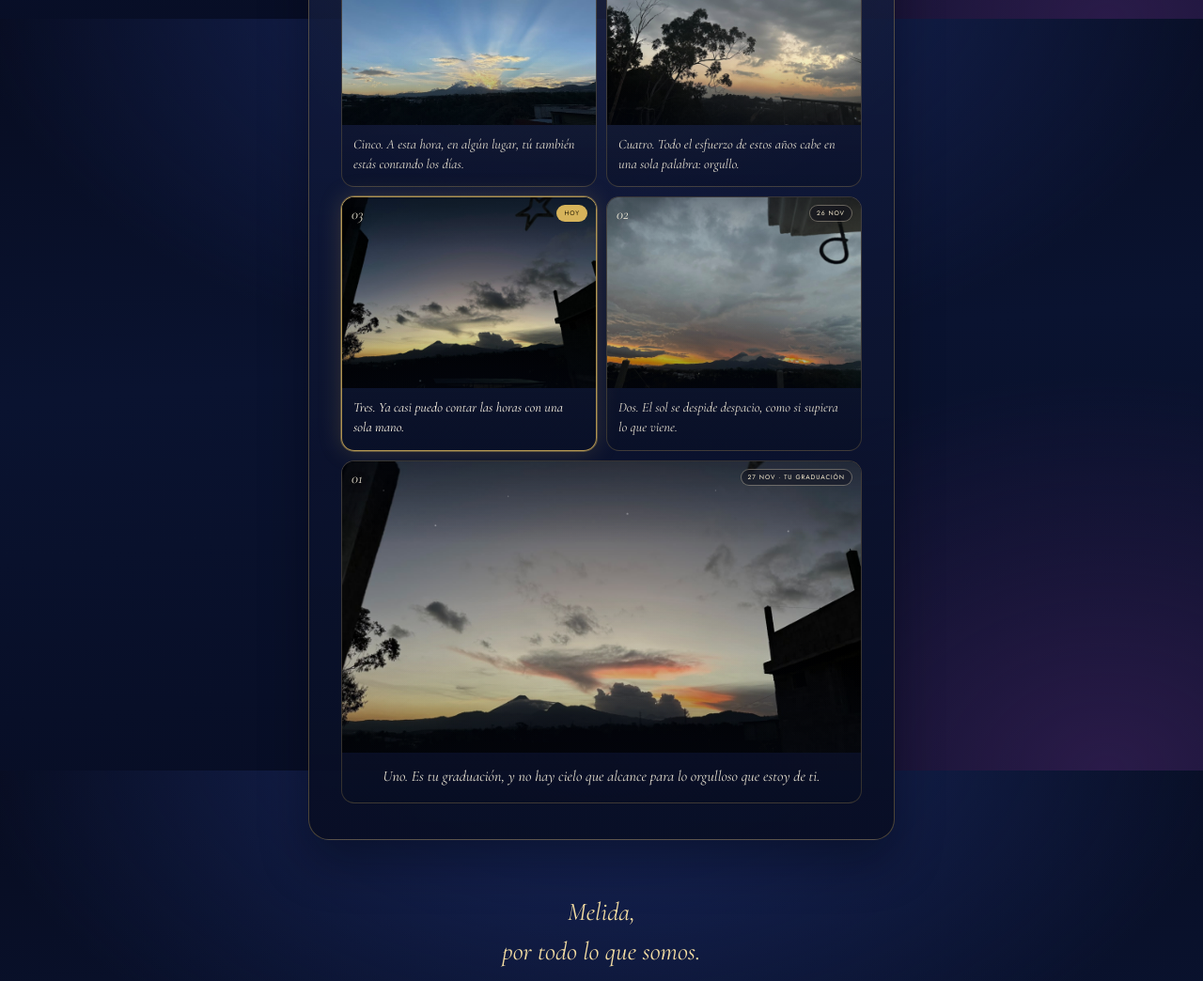
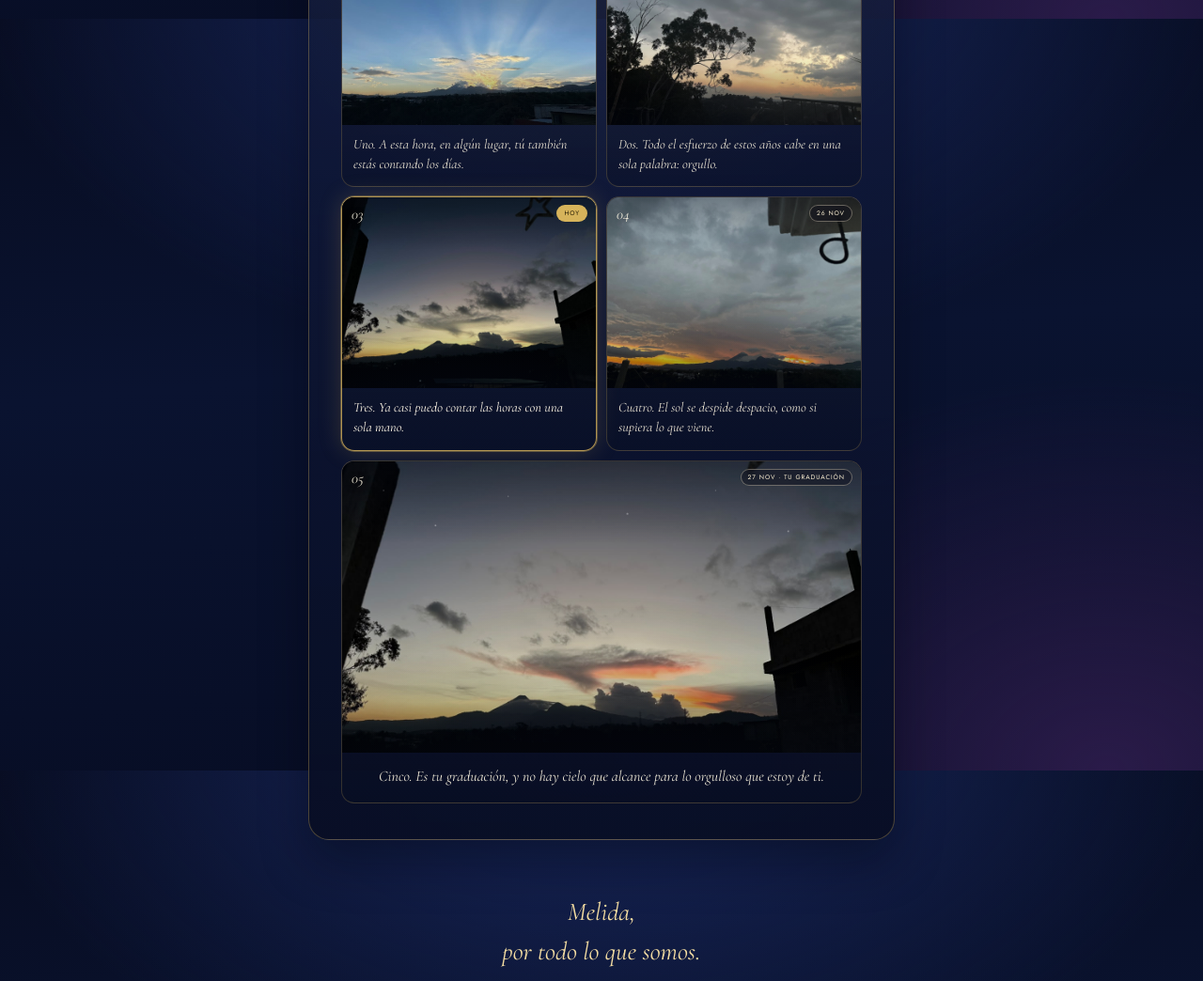
Before and after one commit to MarceloOrozco2851/Atardecer, a plain HTML site: page index.html in a window 1280 px wide. Shown: the part 1580-2624 px from the top of the page at 94% size. Drawn offline with nearby package versions, Linux system fonts and the light colour scheme.

Commit message:
utlimoo
ultimoo

```diff
--- a/index.html
+++ b/index.html
@@ -857,18 +857,18 @@ const reduceMotion = window.matchMedia('(prefers-reduced-motion: reduce)').match
 /* ---------- Datos de los atardeceres ---------- */
 const ATARDECERES = [
   {
-    n: '05', dia: 23, fecha: '23 NOV',
+    n: '01', dia: 23, fecha: '23 NOV',
     foto: 'fotos/atardecer-01.jpg',
     pos: 'center 58%',
     alt: 'Rayos de luz sobre las montañas al atardecer',
-    frase: 'Cinco. A esta hora, en algún lugar, tú también estás contando los días.'
+    frase: 'Uno. A esta hora, en algún lugar, tú también estás contando los días.'
   },
   {
-    n: '04', dia: 24, fecha: '24 NOV',
+    n: '02', dia: 24, fecha: '24 NOV',
     foto: 'fotos/atardecer-02.jpg',
     pos: 'center 55%',
     alt: 'Atardecer entre nubes grises y árboles',
-    frase: 'Cuatro. Todo el esfuerzo de estos años cabe en una sola palabra: orgullo.'
+    frase: 'Dos. Todo el esfuerzo de estos años cabe en una sola palabra: orgullo.'
   },
   {
     n: '03', dia: 25, fecha: '25 NOV',
@@ -878,18 +878,18 @@ const ATARDECERES = [
     frase: 'Tres. Ya casi puedo contar las horas con una sola mano.'
   },
   {
-    n: '02', dia: 26, fecha: '26 NOV',
+    n: '04', dia: 26, fecha: '26 NOV',
     foto: 'fotos/atardecer-04.jpg',
     pos: 'center 62%',
     alt: 'Cielo naranja intenso entre nubes',
-    frase: 'Dos. El sol se despide despacio, como si supiera lo que viene.'
+    frase: 'Cuatro. El sol se despide despacio, como si supiera lo que viene.'
   },
   {
-    n: '01', dia: 27, fecha: '27 NOV',
+    n: '05', dia: 27, fecha: '27 NOV',
     foto: 'fotos/atardecer-05.jpg',
     pos: 'center 52%',
     alt: 'El volcán y su nube naranja en el último atardecer',
-    frase: 'Uno. Es tu graduación, y no hay cielo que alcance para lo orgulloso que estoy de ti.',
+    frase: 'Cinco. Es tu graduación, y no hay cielo que alcance para lo orgulloso que estoy de ti.',
     final: true
   }
 ];
```
